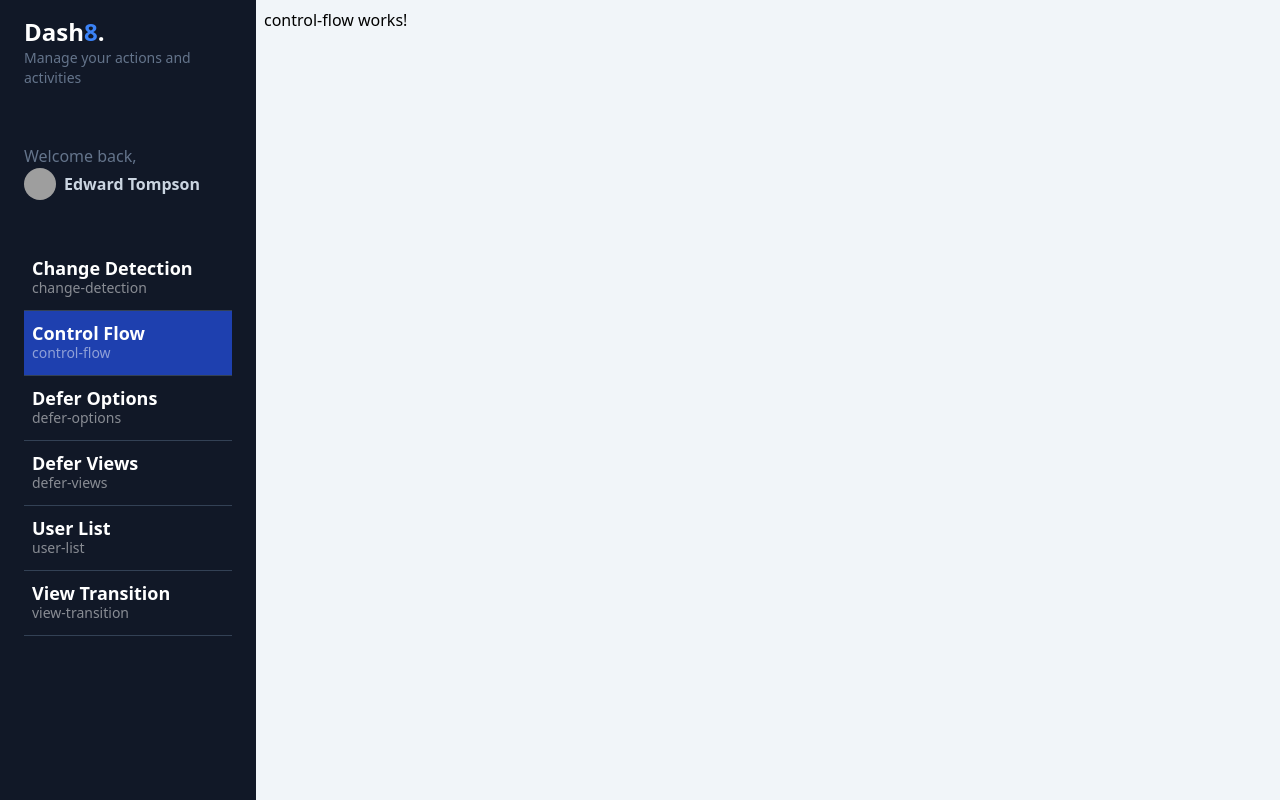
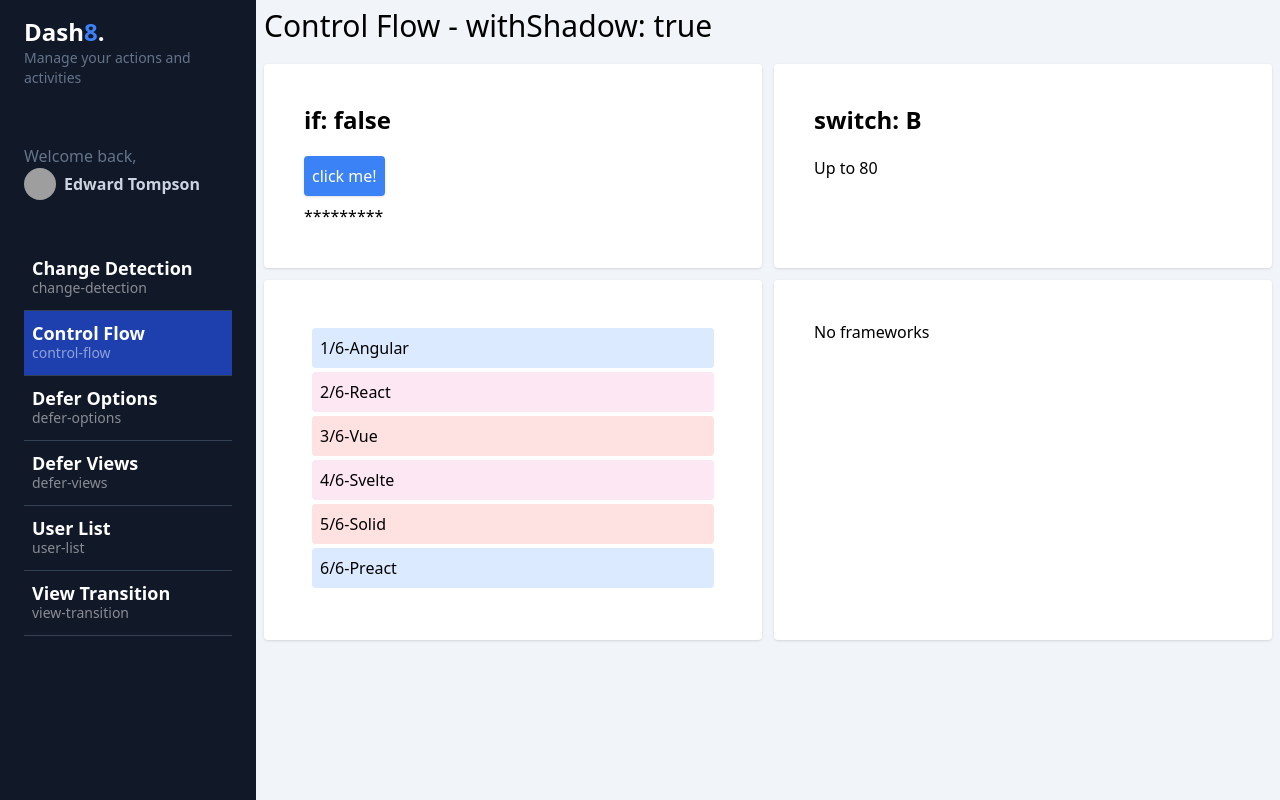
Before and after one commit to lumusitech/frontend-angular-dashboard-ng17-review, an Angular app: page /dashboard/control-flow in a window 1280 px wide. Built offline with nearby package versions, Linux system fonts and the light colour scheme; grey boxes are pictures that could not be loaded.

Commit message:
feat: add control flow examples, required and transformed inputs

```diff
--- a/src/app/dashboard/pages/control-flow/control-flow.component.html
+++ b/src/app/dashboard/pages/control-flow/control-flow.component.html
@@ -1 +1,61 @@
-<p>control-flow works!</p>
+<app-title title="Control Flow" withShadow />
+
+<section class="grid grid-cols-1 md:grid-cols-2 gap-3">
+  <!-- @if -->
+  <div class="bg-white rounded shadow p-10">
+    <h2 class="text-2xl font-bold mb-5">if: {{ showContent() }}</h2>
+    <button
+      (click)="toggleContent()"
+      class="p-2 bg-blue-500 text-white rounded shadow hover:bg-blue-600 transition active:bg-blue-800"
+    >
+      click me!
+    </button>
+
+    @if (showContent()) {
+    <p class="mt-2">Hi world!</p>
+    } @else {
+    <p class="mt-2">*********</p>
+    }
+  </div>
+
+  <!-- @switch -->
+  <div class="bg-white rounded shadow p-10">
+    <h2 class="text-2xl font-bold mb-5">switch: {{ grade() }}</h2>
+    @switch (grade()) { @case ('A') {
+    <p>Up to 90</p>
+    } @case ('B') {
+    <p>Up to 80</p>
+    } @default {
+    <p>Reprobed</p>
+    } }
+  </div>
+
+  <!-- @for -->
+  <div class="bg-white rounded shadow p-10">
+    <ul class="p-2">
+      @for (framework of frameworks(); track framework; let i = $index, last =
+      $last, first = $first, even = $even, odd = $odd, count = $count) {
+      <li
+        class="p-2 rounded mb-1"
+        [class]="{
+          'bg-red-100': even && !first && !last,
+          'bg-pink-100': odd && !first && !last,
+          'bg-blue-100': first || last,
+        }"
+      >
+        {{ i + 1 }}/{{ count }}-{{ framework }}
+      </li>
+      }
+    </ul>
+  </div>
+
+  <div class="bg-white rounded shadow p-10">
+    <ul>
+      @for (framework of frameworks2(); track $index) {
+      <li>{{ framework }}</li>
+      } @empty {
+      <li>No frameworks</li>
+      }
+    </ul>
+  </div>
+</section>
--- a/src/app/dashboard/pages/control-flow/control-flow.component.ts
+++ b/src/app/dashboard/pages/control-flow/control-flow.component.ts
@@ -1,11 +1,34 @@
-import { Component } from '@angular/core';
 import { CommonModule } from '@angular/common';
+import { Component, signal } from '@angular/core';
+import { TitleComponent } from '../../../shared/title/title.component';
+
+type Grade = 'A' | 'B' | 'F';
 
 @Component({
   selector: 'dashboard-control-flow',
   standalone: true,
-  imports: [CommonModule],
+  imports: [CommonModule, TitleComponent],
   templateUrl: './control-flow.component.html',
   styles: ``,
 })
-export default class ControlFlowComponent {}
+export default class ControlFlowComponent {
+  // with this, you can't change the value of the signal
+  // public showContent = signal(false).asReadonly;
+  public showContent = signal(false);
+
+  public grade = signal<Grade>('B');
+
+  public frameworks = signal([
+    'Angular',
+    'React',
+    'Vue',
+    'Svelte',
+    'Solid',
+    'Preact',
+  ]);
+  public frameworks2 = signal([]);
+
+  public toggleContent() {
+    this.showContent.update((v) => !v);
+  }
+}
--- a/src/app/shared/sidemenu/sidemenu.component.html
+++ b/src/app/shared/sidemenu/sidemenu.component.html
@@ -22,7 +22,6 @@
     </a>
   </div>
   <div id="nav" class="w-full px-6">
-    <!-- duplicate -->
     @for (item of menuItems; track item.title) {
     <a
       [routerLink]="item.path"
--- a/src/app/shared/title/title.component.html
+++ /dev/null
@@ -1 +0,0 @@
-<p>title works!</p>
--- a/src/app/shared/title/title.component.ts
+++ b/src/app/shared/title/title.component.ts
@@ -1,13 +1,16 @@
-import { Component } from '@angular/core';
 import { CommonModule } from '@angular/common';
+import { Component, Input, booleanAttribute } from '@angular/core';
 
 @Component({
   selector: 'app-title',
   standalone: true,
   imports: [CommonModule],
-  templateUrl: './title.component.html',
-  styles: ``
+  template: `<h1 class="text-3xl mb-5">
+    {{ title }} - withShadow: {{ withShadow }}
+  </h1>`,
+  styles: ``,
 })
 export class TitleComponent {
-
+  @Input({ required: true }) title!: string;
+  @Input({ transform: booleanAttribute }) withShadow: boolean = false;
 }
```
